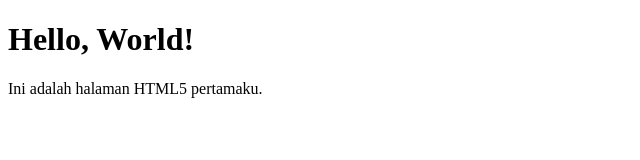
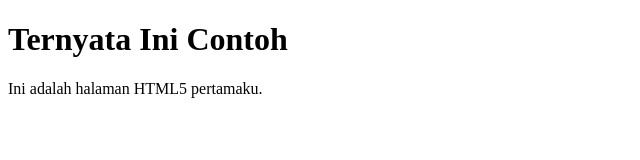
Before and after one commit to djonly-kansil/manganitu, a plain HTML site: page index.html in a window 1280 px wide. Shown: the whole page, without its empty margins (0-640 px from the left). Drawn offline with Linux system fonts and the light colour scheme.

Commit message:
update index.html

```diff
--- a/index.html
+++ b/index.html
@@ -6,7 +6,7 @@
   <title>Hallo Dunia Ku</title>
 </head>
 <body>
-  <h1>Hello, World!</h1>
+  <h1>Ternyata Ini Contoh</h1>
   <p>Ini adalah halaman HTML5 pertamaku.</p>
 </body>
 </html>
```
